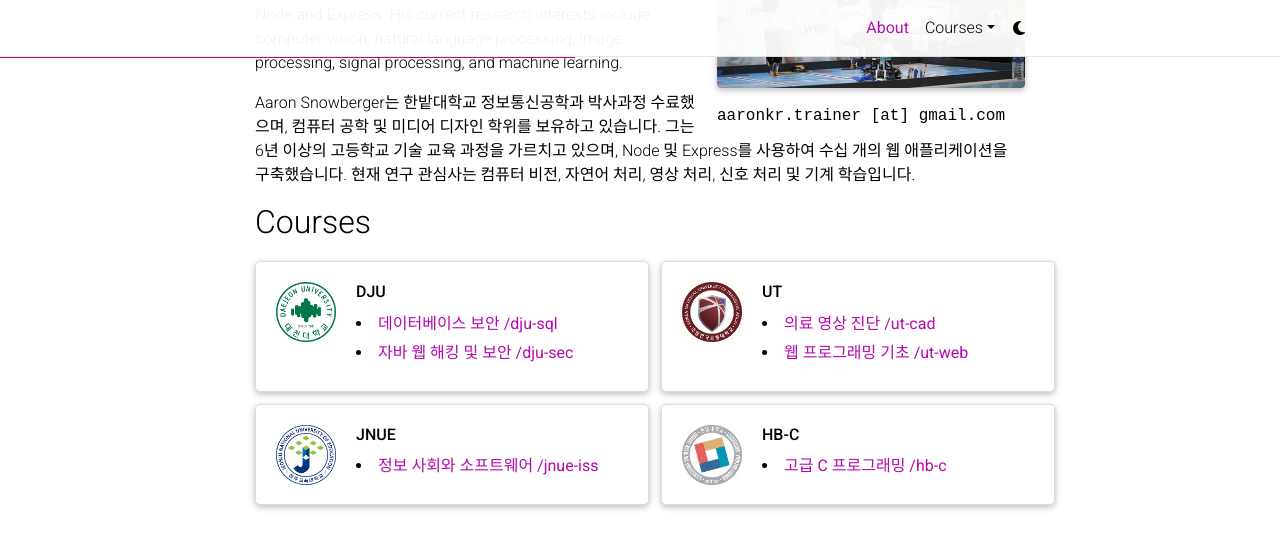
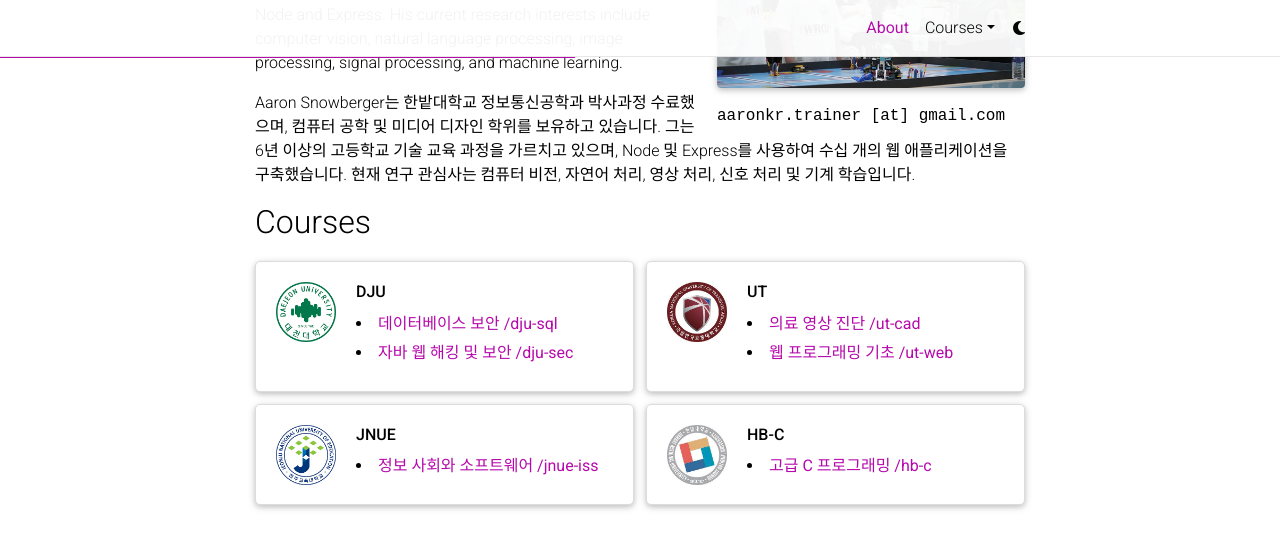
Before and after one commit to 2023-aaronkr/2023-aaronkr.github.io, a Jekyll site: the page built from _pages/about.md, in a window 1280 px wide and 1400 px high, scrolled down 318 px. Shown: the top 549 px of the window. Built offline with Jekyll 4.4.1, drawn with Linux system fonts in a browser that asks for light colours; full-size pictures stand in for the smaller copies a plugin makes; comment, search, counter and statistics services are not loaded; a style sheet for code colours, icons or effects is not loaded.

Commit message:
Add responsive grid styles

```diff
--- a/_includes/courses.html
+++ b/_includes/courses.html
@@ -1,12 +1,16 @@
 <!-- _includes/courses.html -->
 <style>
   .courses-grid {
-    width: 800px;
-    margin: auto;
     display: grid;
     grid-template-columns: 1fr 1fr;
     grid-gap: 0.75rem;
     margin: 20px 0 40px;
+  }
+
+  @media (max-width: 576px) {
+    .courses-grid {
+      grid-template-columns: 1fr;
+    }
   }
 
   .courses-grid .card {
```
